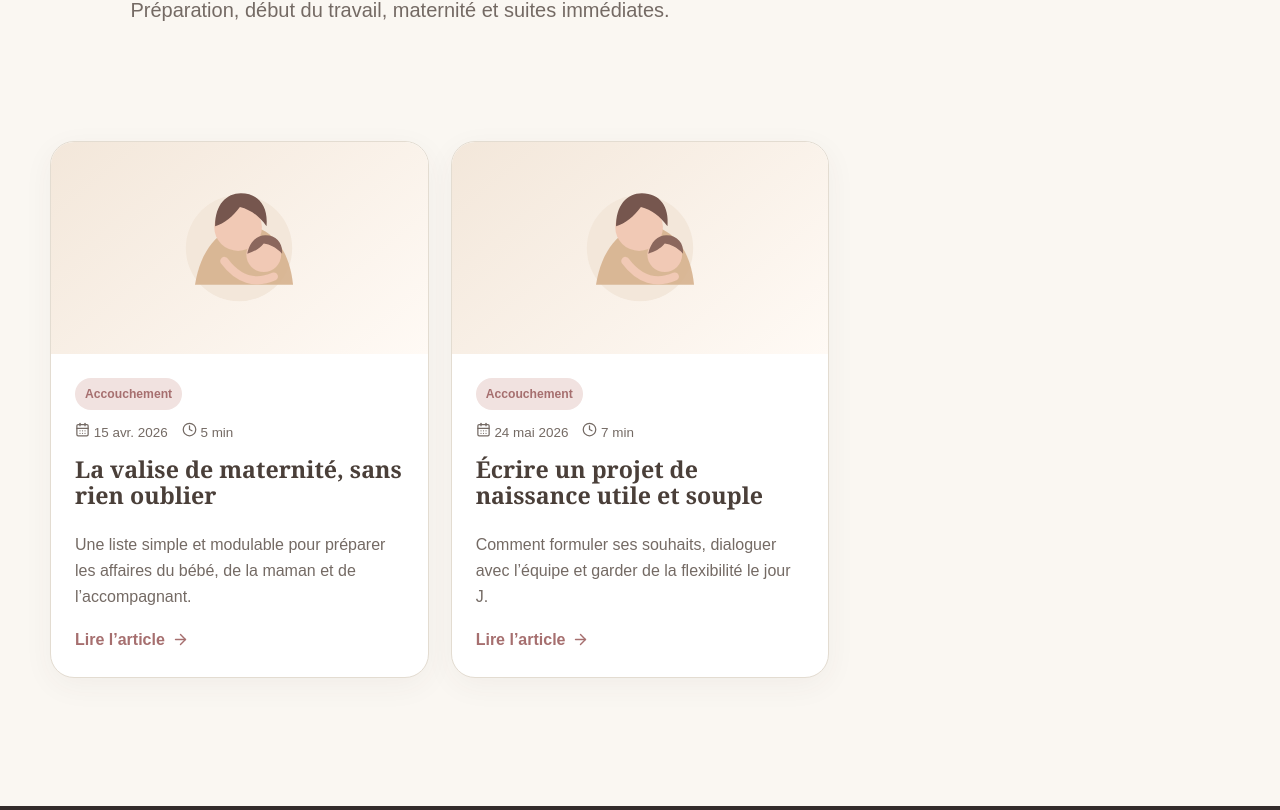
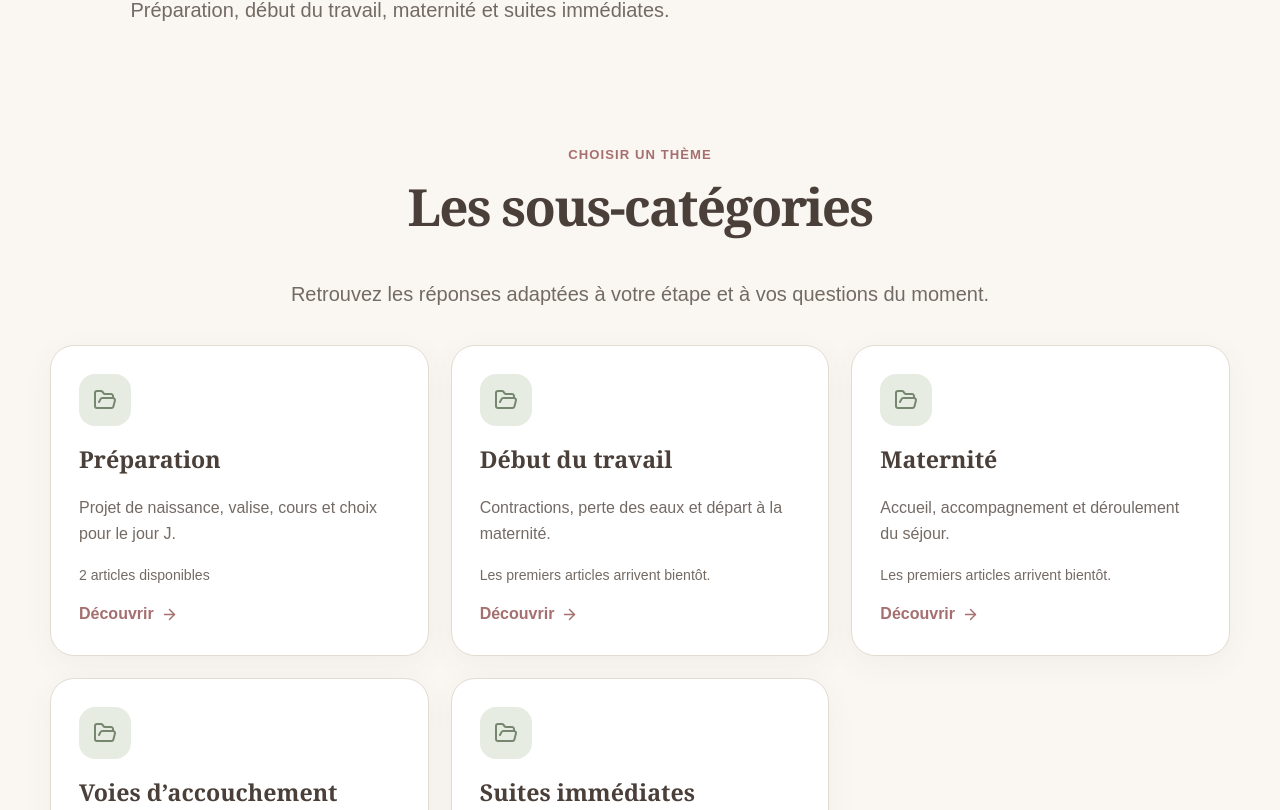
Before and after one commit to Yelenna04/maman-pas-a-pas, a Next.js app: page /accouchement in a window 1280 px wide. Shown: the part 330-1140 px from the top of the page. Built offline with nearby package versions, Linux system fonts and the light colour scheme.

Commit message:
Update CategoryPage.tsx

```diff
--- a/components/CategoryPage.tsx
+++ b/components/CategoryPage.tsx
@@ -1,36 +1,107 @@
 import Link from "next/link";
-import { ArrowRight } from "lucide-react";
+import { ArrowRight, FolderOpen } from "lucide-react";
 import { ArticleCard } from "./ArticleCard";
 import { articles, getCategory } from "@/lib/articles";
 
 export function CategoryPage({ slug }: { slug: string }) {
   const category = getCategory(slug);
   if (!category) return null;
+
   const matching = articles.filter((article) => article.categorySlug === slug);
 
   return (
     <>
       <section className="page-hero">
         <div className="container">
-          <div className="breadcrumbs"><Link href="/">Accueil</Link><span>›</span><span>{category.title}</span></div>
+          <div className="breadcrumbs">
+            <Link href="/">Accueil</Link><span>›</span><span>{category.title}</span>
+          </div>
           <p className="eyebrow">Dossier thématique</p>
           <h1>{category.title}</h1>
           <p className="lead">{category.description}</p>
         </div>
       </section>
+
       <section className="section-sm">
         <div className="container">
-          {matching.length ? (
-            <div className="grid-3">
-              {matching.map((article) => <ArticleCard key={article.slug} article={article} />)}
-            </div>
-          ) : (
-            <div className="card center">
-              <h2>Les premiers articles arrivent bientôt</h2>
-              <p className="muted">Vous pouvez déjà explorer l’ensemble des ressources disponibles.</p>
-              <Link href="/articles" className="btn btn-primary">Voir tous les articles <ArrowRight size={18} /></Link>
-            </div>
-          )}
+          <div className="center" style={{ marginBottom: 34 }}>
+            <p className="eyebrow">Choisir un thème</p>
+            <h2>Les sous-catégories</h2>
+            <p className="lead">
+              Retrouvez les réponses adaptées à votre étape et à vos questions du moment.
+            </p>
+          </div>
+
+          <div className="grid-3">
+            {category.subcategories.map((subcategory) => {
+              const count = matching.filter(
+                (article) => article.subcategorySlug === subcategory.slug
+              ).length;
+
+              return (
+                <section className="card card-hover" key={subcategory.slug}>
+                  <div className="icon-chip sage"><FolderOpen /></div>
+                  <h3>{subcategory.title}</h3>
+                  <p className="muted">{subcategory.description}</p>
+                  <p className="muted" style={{ fontSize: ".88rem" }}>
+                    {count === 0
+                      ? "Les premiers articles arrivent bientôt."
+                      : `${count} article${count > 1 ? "s" : ""} disponible${count > 1 ? "s" : ""}`}
+                  </p>
+                  <a className="link-arrow" href={`#${subcategory.slug}`}>
+                    Découvrir <ArrowRight size={17} />
+                  </a>
+                </section>
+              );
+            })}
+          </div>
+        </div>
+      </section>
+
+      <section className="section soft-bg">
+        <div className="container">
+          <div className="center" style={{ marginBottom: 38 }}>
+            <p className="eyebrow">Nos articles</p>
+            <h2>Les réponses à vos questions</h2>
+          </div>
+
+          {category.subcategories.map((subcategory) => {
+            const subcategoryArticles = matching.filter(
+              (article) => article.subcategorySlug === subcategory.slug
+            );
+
+            return (
+              <section
+                id={subcategory.slug}
+                key={subcategory.slug}
+                style={{ scrollMarginTop: 100, marginBottom: 56 }}
+              >
+                <h2 style={{ fontSize: "2rem", marginBottom: 20 }}>
+                  {subcategory.title}
+                </h2>
+
+                {subcategoryArticles.length ? (
+                  <div className="grid-3">
+                    {subcategoryArticles.map((article) => (
+                      <ArticleCard key={article.slug} article={article} />
+                    ))}
+                  </div>
+                ) : (
+                  <div className="card">
+                    <p className="muted" style={{ marginBottom: 0 }}>
+                      Les premiers articles de cette rubrique sont en préparation.
+                    </p>
+                  </div>
+                )}
+              </section>
+            );
+          })}
+
+          <div className="center">
+            <Link href="/articles" className="btn btn-primary">
+              Voir tous les articles <ArrowRight size={18} />
+            </Link>
+          </div>
         </div>
       </section>
     </>
```
